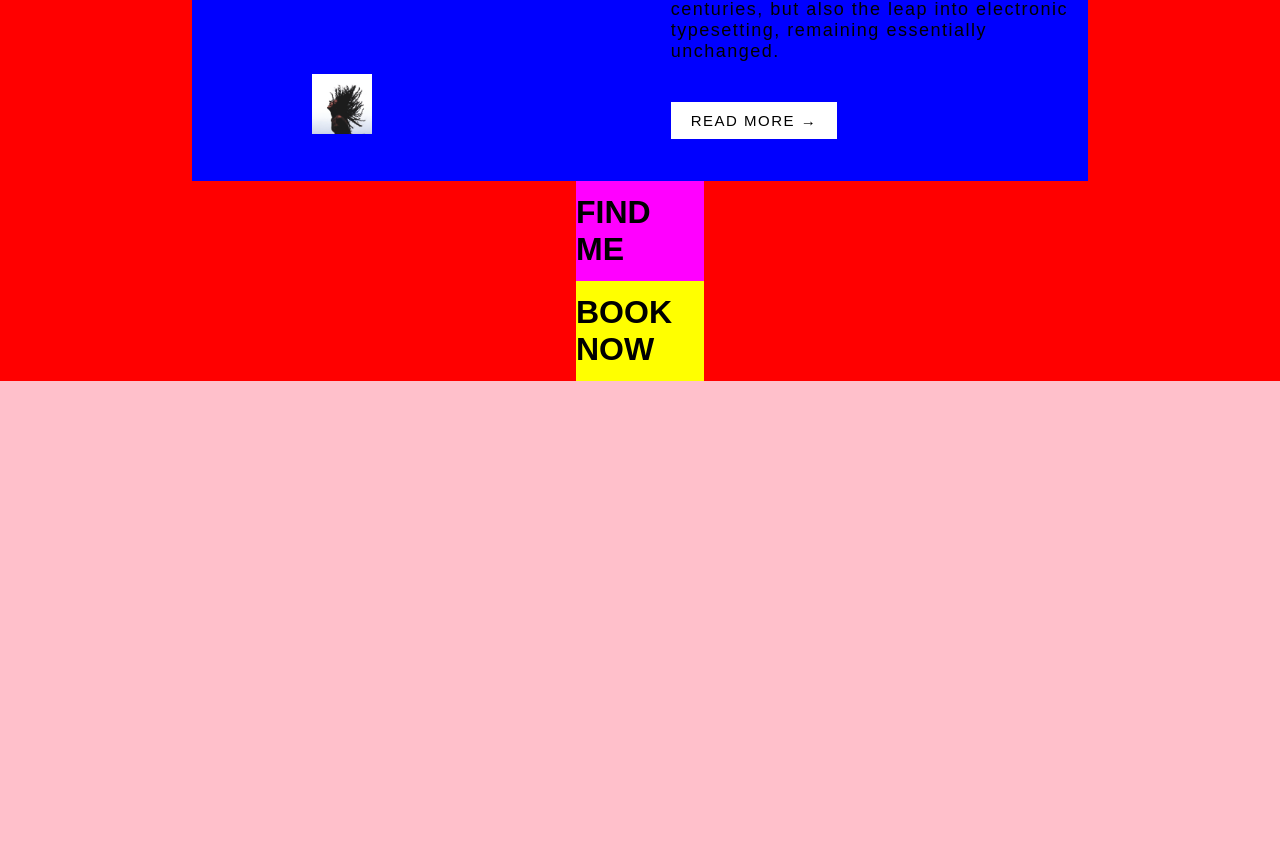
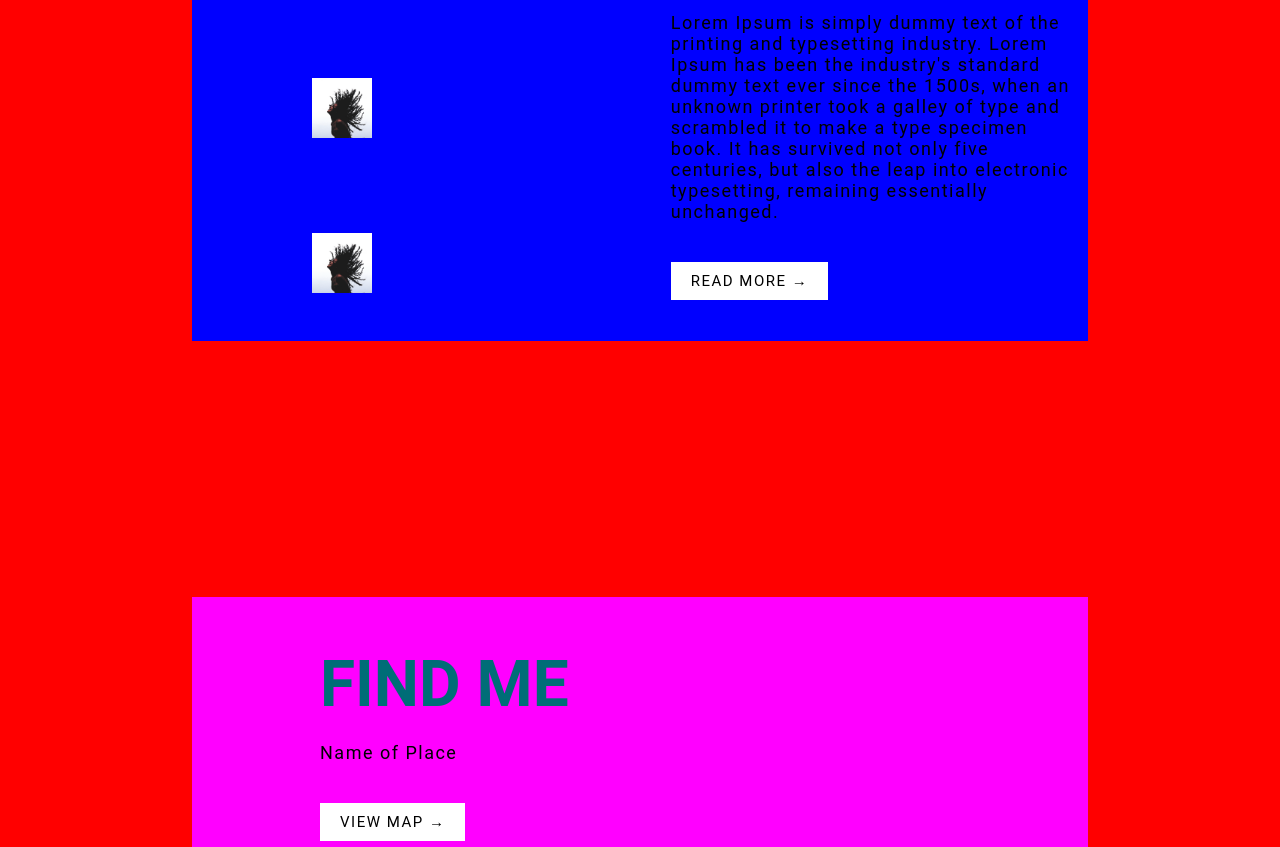
Before and after one commit to alkeal/Projekt-LIA, a React (Vite) app: page / in a window 1280 px wide. Shown: the part 1093-1940 px from the top of the page. Before the commit the page ends 1474 px from the top, so only its background shows below. Built offline with nearby package versions, Linux system fonts and the light colour scheme.

Commit message:
find me section layout

```diff
--- a/src/pages/Homepage.jsx
+++ b/src/pages/Homepage.jsx
@@ -42,12 +42,12 @@ function Homepage() {
       </div>
 
       <div className="findme-section">
-        {/* Title */}
-        <h1>FIND ME</h1>
+        <div className="findme-content">
+          <h1>FIND ME</h1>
+          <p>Name of Place</p>
+          <button id="btn-findme">VIEW MAP →</button>
+        </div>
 
-        {/* Name of Salon displayed over a faded map */}
-
-        {/* A button with an arrow that says 'View Map' */}
       </div>
 
       <div className="booking-section">
--- a/src/styles/Homepage.css
+++ b/src/styles/Homepage.css
@@ -3,6 +3,8 @@
     margin: 0;
     padding: 0;
     box-sizing: border-box;
+    font-family: 'Roboto', sans-serif;
+
 }
 body {
     background: pink;
@@ -85,7 +87,7 @@ body {
     justify-content: center;
     width: 70%;
     height: 465px;
-    margin-top: 10%;
+    margin-top: 20%;
     background: blue;
 
 }
@@ -106,7 +108,6 @@ body {
 }
 
 .about-text {
-    max-width: 50%;
     text-align: left;
     margin-right: 1%;
     font-size: 18px;
@@ -132,25 +133,55 @@ body {
 
 
 /* FINDME SECTION */
+.findme-section {
+    display: flex;
+    align-items: center;
+    justify-content: space-between;
+    margin-top: 20%;
+    width: 70%;
+    padding: 50px 10%;
+    background: #EFF6EE;
+    position: relative;
+    background: magenta;
+  }
 
-.findme-section {
-    width: 10%;
-    height: 100px;
-    display: flex;
-    flex-direction: column;
-    justify-content: center;
-    background: magenta;
+  .findme-content {
+    max-width: 50%;
+    text-align: left;
+  }
 
+  .findme-content h1 {
+    font-size: 64px;
+    color: #006D77;
+    margin-bottom: 20px;
+  }
 
-}
+  .findme-content p {
+    text-align: left;
+    font-size: 18px;
+    letter-spacing: 1.5px;
+  }
+
+  #btn-findme {
+    padding: 10px 20px;
+    background: white;
+    color: black;
+    border: none;
+    cursor: pointer;
+    font-size: 15px;
+    letter-spacing: 1.5px;
+    margin-top: 40px;
+  }
+
 
 /* BOOKING SECTION */
 
 .booking-section {
-    width: 10%;
-    height: 100px;
     display: flex;
-    flex-direction: column;
+    align-items: center;
     justify-content: center;
+    width: 70%;
+    height: 465px;
+    margin-top: 10%;
     background: yellow;
 }
```
